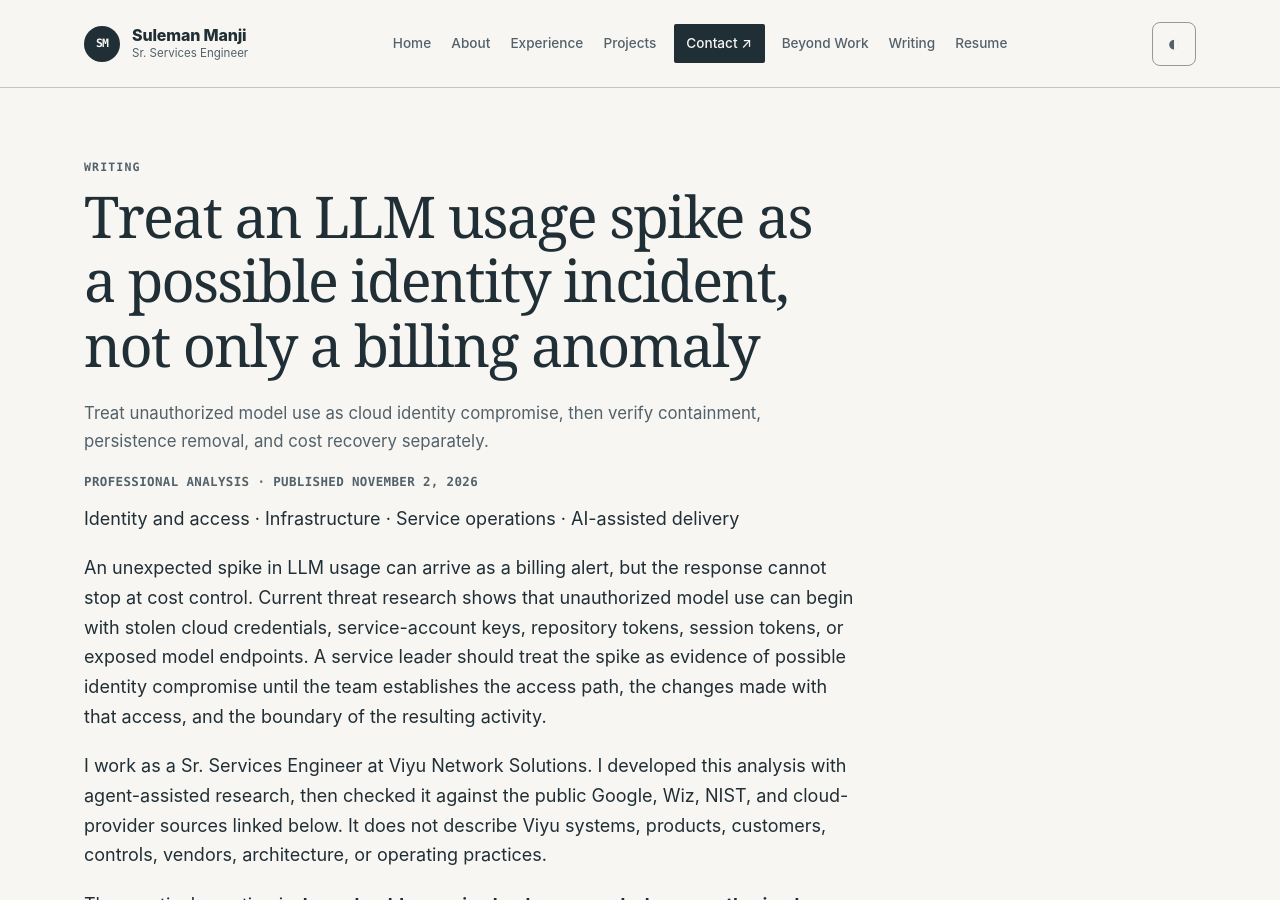
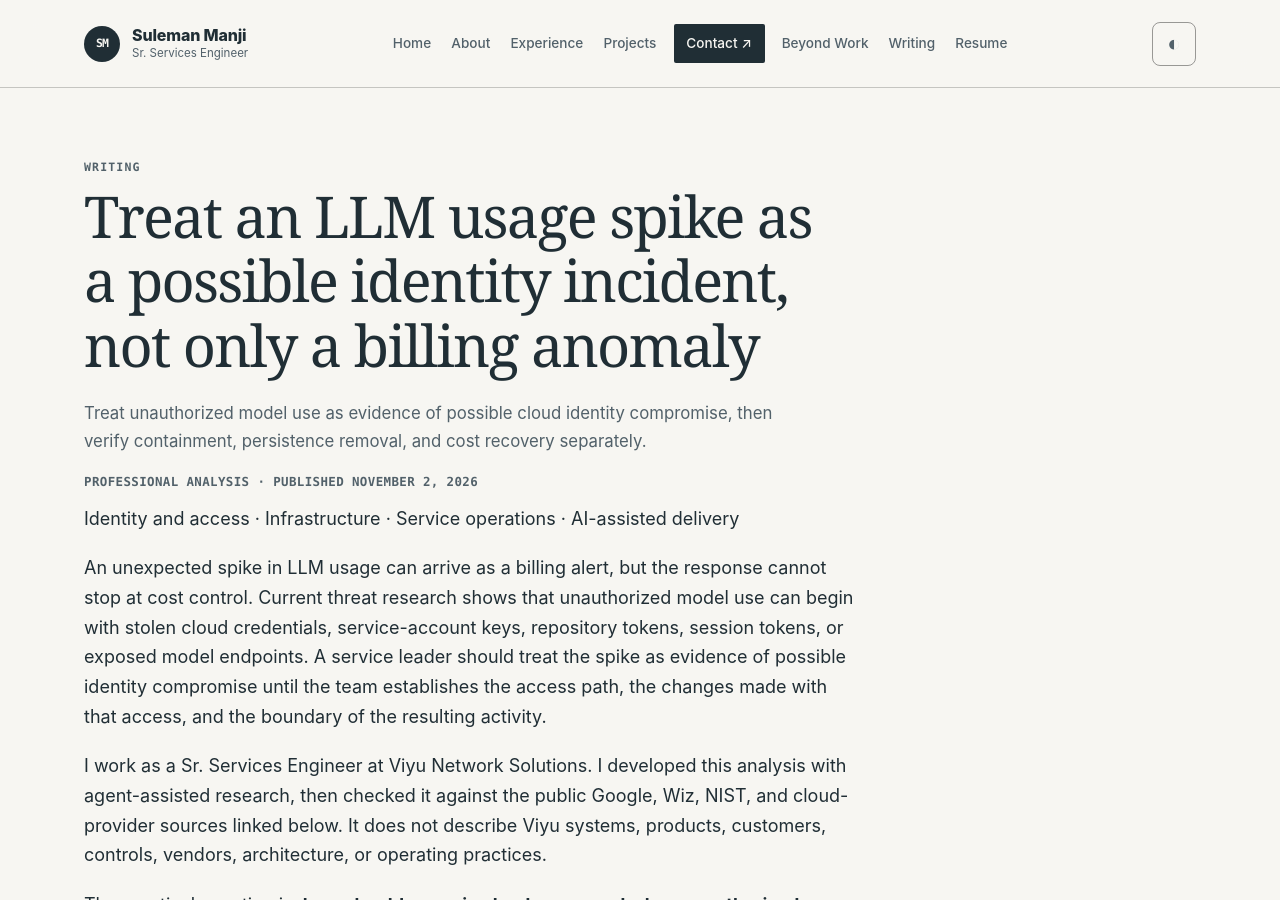
Before and after one commit to ssmanji89/sulemanji-port, a Jekyll site: the page built from notes/llm-usage-spike-identity-incident.md, in a window 1280 px wide and 900 px high. Built offline with Jekyll 4.4.1, drawn with Linux system fonts in a browser that asks for light colours.

Commit message:
docs: publish llm-usage-spike-identity-incident

```diff
--- a/notes/llm-usage-spike-identity-incident.md
+++ b/notes/llm-usage-spike-identity-incident.md
@@ -2,7 +2,7 @@
 writing_schema: 2
 layout: writing-article
 title: Treat an LLM usage spike as a possible identity incident, not only a billing anomaly
-description: Treat unauthorized model use as cloud identity compromise, then verify containment, persistence removal, and cost recovery separately.
+description: Treat unauthorized model use as evidence of possible cloud identity compromise, then verify containment, persistence removal, and cost recovery separately.
 permalink: /notes/llm-usage-spike-identity-incident
 published: true
 published_on: "2026-11-02"
```
